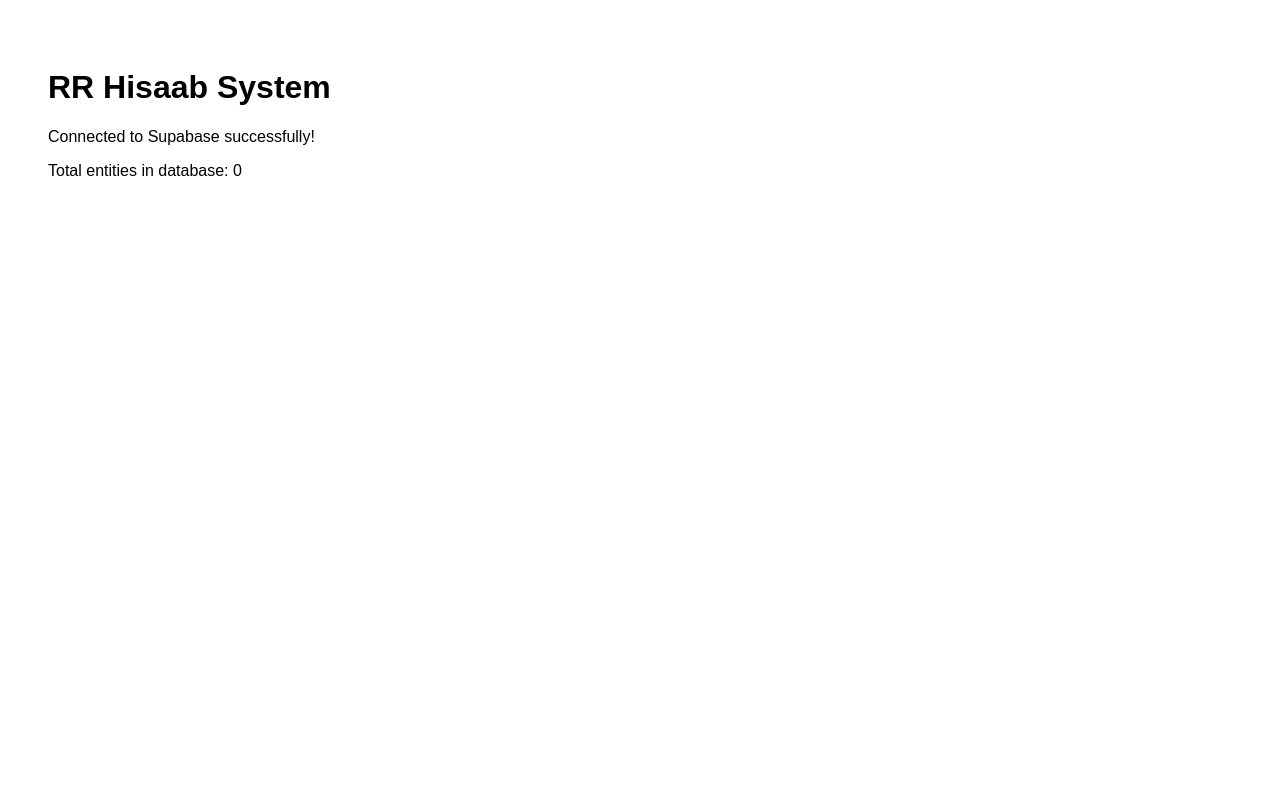
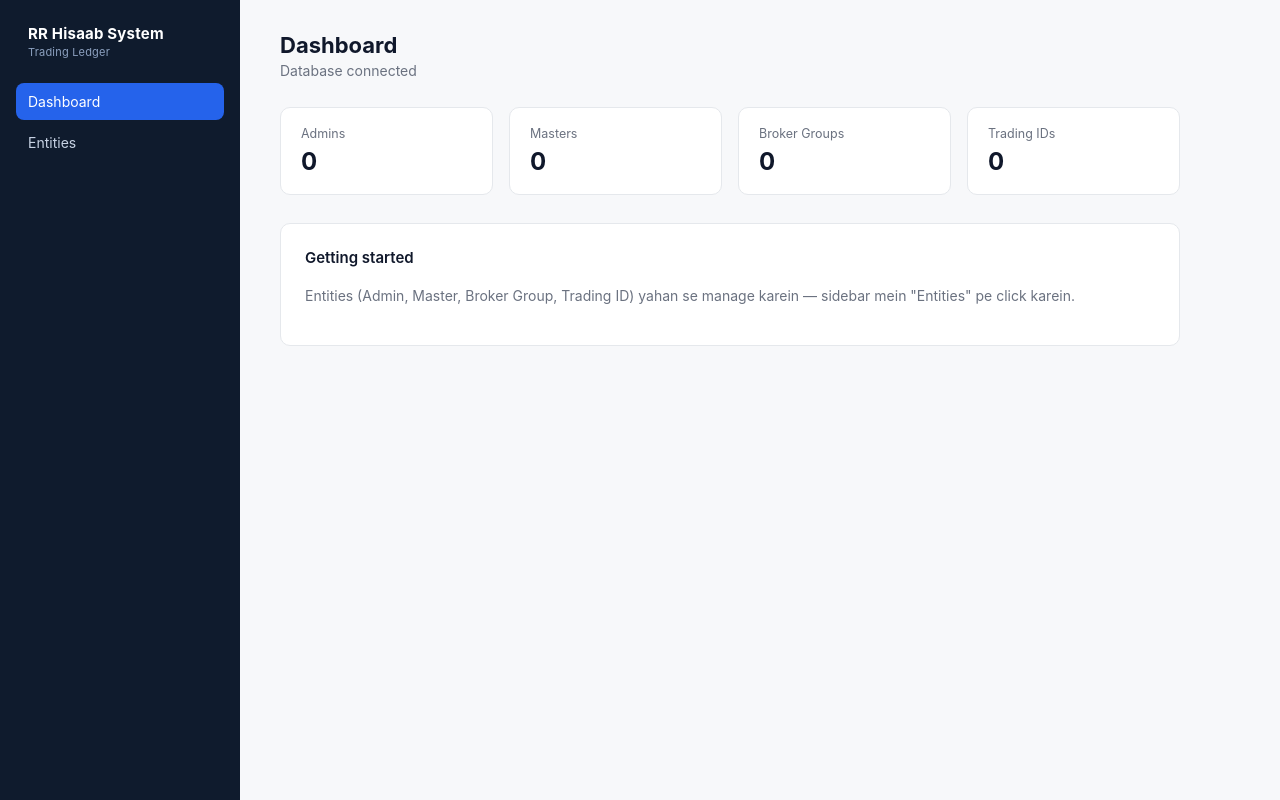
Before and after one commit to itsmontubhai/rr-hisaab-system, a Next.js app: page / in a window 1280 px wide. Built offline with nearby package versions, Linux system fonts and the light colour scheme; no server answers; the database is empty.

Commit message:
Add files via upload

```diff
--- /dev/null
+++ b/app/Sidebar.js
@@ -0,0 +1,26 @@
+'use client'
+
+import { usePathname } from 'next/navigation'
+
+const links = [
+  { href: '/', label: 'Dashboard' },
+  { href: '/entities', label: 'Entities' },
+]
+
+export default function Sidebar() {
+  const pathname = usePathname()
+
+  return (
+    <div className="sidebar">
+      <div className="sidebar-title">
+        RR Hisaab System
+        <span>Trading Ledger</span>
+      </div>
+      {links.map((l) => (
+        <a key={l.href} href={l.href} className={`nav-link ${pathname === l.href ? 'active' : ''}`}>
+          {l.label}
+        </a>
+      ))}
+    </div>
+  )
+}
--- /dev/null
+++ b/app/globals.css
@@ -0,0 +1,208 @@
+:root {
+  --navy: #0F1B2D;
+  --navy-light: #16263E;
+  --paper: #F7F8FA;
+  --card: #FFFFFF;
+  --ink: #10182B;
+  --muted: #6B7280;
+  --line: #E5E8EC;
+  --accent: #2563EB;
+  --profit: #0F9D63;
+  --loss: #D64545;
+}
+
+* { box-sizing: border-box; }
+
+html, body {
+  padding: 0;
+  margin: 0;
+  background: var(--paper);
+  color: var(--ink);
+  font-family: -apple-system, BlinkMacSystemFont, "Segoe UI", Roboto, Helvetica, Arial, sans-serif;
+}
+
+a { color: inherit; text-decoration: none; }
+
+.shell {
+  display: flex;
+  min-height: 100vh;
+}
+
+.sidebar {
+  width: 240px;
+  flex-shrink: 0;
+  background: var(--navy);
+  color: #fff;
+  padding: 24px 16px;
+  display: flex;
+  flex-direction: column;
+  gap: 4px;
+}
+
+.sidebar-title {
+  font-size: 15px;
+  font-weight: 700;
+  letter-spacing: 0.2px;
+  padding: 0 12px 20px 12px;
+  color: #fff;
+}
+
+.sidebar-title span {
+  display: block;
+  font-size: 11px;
+  font-weight: 400;
+  color: #8CA0BF;
+  margin-top: 2px;
+}
+
+.nav-link {
+  padding: 10px 12px;
+  border-radius: 8px;
+  font-size: 14px;
+  color: #C7D2E3;
+}
+
+.nav-link:hover {
+  background: var(--navy-light);
+  color: #fff;
+}
+
+.nav-link.active {
+  background: var(--accent);
+  color: #fff;
+}
+
+.content {
+  flex: 1;
+  padding: 32px 40px;
+  max-width: 980px;
+}
+
+.page-title {
+  font-size: 22px;
+  font-weight: 700;
+  margin: 0 0 4px 0;
+}
+
+.page-subtitle {
+  font-size: 14px;
+  color: var(--muted);
+  margin: 0 0 28px 0;
+}
+
+.card {
+  background: var(--card);
+  border: 1px solid var(--line);
+  border-radius: 10px;
+  padding: 24px;
+  margin-bottom: 28px;
+}
+
+.card-title {
+  font-size: 15px;
+  font-weight: 600;
+  margin: 0 0 18px 0;
+}
+
+.field {
+  margin-bottom: 16px;
+}
+
+.field label {
+  display: block;
+  font-size: 13px;
+  font-weight: 500;
+  color: var(--muted);
+  margin-bottom: 6px;
+}
+
+.field input, .field select {
+  width: 100%;
+  padding: 9px 11px;
+  border: 1px solid var(--line);
+  border-radius: 7px;
+  font-size: 14px;
+  color: var(--ink);
+  background: #fff;
+}
+
+.field input:focus, .field select:focus {
+  outline: none;
+  border-color: var(--accent);
+}
+
+.btn {
+  background: var(--navy);
+  color: #fff;
+  border: none;
+  padding: 10px 20px;
+  border-radius: 7px;
+  font-size: 14px;
+  font-weight: 600;
+  cursor: pointer;
+}
+
+.btn:hover { background: var(--navy-light); }
+
+.msg {
+  margin-top: 12px;
+  font-size: 13px;
+}
+
+.msg.ok { color: var(--profit); }
+.msg.err { color: var(--loss); }
+
+table.data {
+  width: 100%;
+  border-collapse: collapse;
+  font-size: 13.5px;
+}
+
+table.data th {
+  text-align: left;
+  padding: 10px 12px;
+  color: var(--muted);
+  font-weight: 600;
+  border-bottom: 1px solid var(--line);
+}
+
+table.data td {
+  padding: 10px 12px;
+  border-bottom: 1px solid var(--line);
+}
+
+.badge {
+  display: inline-block;
+  padding: 2px 9px;
+  border-radius: 20px;
+  font-size: 12px;
+  font-weight: 600;
+  background: #EEF2FF;
+  color: var(--accent);
+  text-transform: capitalize;
+}
+
+.stats-row {
+  display: flex;
+  gap: 16px;
+  margin-bottom: 28px;
+}
+
+.stat {
+  flex: 1;
+  background: var(--card);
+  border: 1px solid var(--line);
+  border-radius: 10px;
+  padding: 18px 20px;
+}
+
+.stat-label {
+  font-size: 12.5px;
+  color: var(--muted);
+  margin-bottom: 6px;
+}
+
+.stat-value {
+  font-size: 24px;
+  font-weight: 700;
+}
--- a/app/layout.js
+++ b/app/layout.js
@@ -1,3 +1,6 @@
+import './globals.css'
+import Sidebar from './Sidebar'
+
 export const metadata = {
   title: 'RR Hisaab System',
   description: 'Trading ID hierarchy and ledger management system',
@@ -6,7 +9,12 @@ export const metadata = {
 export default function RootLayout({ children }) {
   return (
     <html lang="en">
-      <body>{children}</body>
+      <body>
+        <div className="shell">
+          <Sidebar />
+          <div className="content">{children}</div>
+        </div>
+      </body>
     </html>
   )
 }
--- a/app/page.js
+++ b/app/page.js
@@ -4,32 +4,58 @@ import { useEffect, useState } from 'react'
 import { supabase } from '../lib/supabaseClient'
 
 export default function Home() {
-  const [status, setStatus] = useState('Checking connection...')
-  const [entityCount, setEntityCount] = useState(null)
+  const [counts, setCounts] = useState({ admin: 0, master: 0, broker_group: 0, trading_id: 0 })
+  const [status, setStatus] = useState('checking')
 
   useEffect(() => {
-    async function checkConnection() {
-      const { count, error } = await supabase
-        .from('entities')
-        .select('*', { count: 'exact', head: true })
-
+    async function load() {
+      const { data, error } = await supabase.from('entities').select('type')
       if (error) {
-        setStatus('Connection failed: ' + error.message)
-      } else {
-        setStatus('Connected to Supabase successfully!')
-        setEntityCount(count)
+        setStatus('error')
+        return
       }
+      setStatus('ok')
+      const next = { admin: 0, master: 0, broker_group: 0, trading_id: 0 }
+      data.forEach((e) => { next[e.type] = (next[e.type] || 0) + 1 })
+      setCounts(next)
     }
-    checkConnection()
+    load()
   }, [])
 
   return (
-    <main style={{ padding: '40px', fontFamily: 'Arial, sans-serif' }}>
-      <h1>RR Hisaab System</h1>
-      <p>{status}</p>
-      {entityCount !== null && (
-        <p>Total entities in database: {entityCount}</p>
-      )}
+    <main>
+      <h1 className="page-title">Dashboard</h1>
+      <p className="page-subtitle">
+        {status === 'ok' && 'Database connected'}
+        {status === 'checking' && 'Connecting...'}
+        {status === 'error' && 'Connection failed'}
+      </p>
+
+      <div className="stats-row">
+        <div className="stat">
+          <div className="stat-label">Admins</div>
+          <div className="stat-value">{counts.admin}</div>
+        </div>
+        <div className="stat">
+          <div className="stat-label">Masters</div>
+          <div className="stat-value">{counts.master}</div>
+        </div>
+        <div className="stat">
+          <div className="stat-label">Broker Groups</div>
+          <div className="stat-value">{counts.broker_group}</div>
+        </div>
+        <div className="stat">
+          <div className="stat-label">Trading IDs</div>
+          <div className="stat-value">{counts.trading_id}</div>
+        </div>
+      </div>
+
+      <div className="card">
+        <div className="card-title">Getting started</div>
+        <p style={{ fontSize: 14, color: '#6B7280', lineHeight: 1.6 }}>
+          Entities (Admin, Master, Broker Group, Trading ID) yahan se manage karein — sidebar mein "Entities" pe click karein.
+        </p>
+      </div>
     </main>
   )
 }
```
Also changed, not shown: app/entities/page.js (+46 -32 lines).
